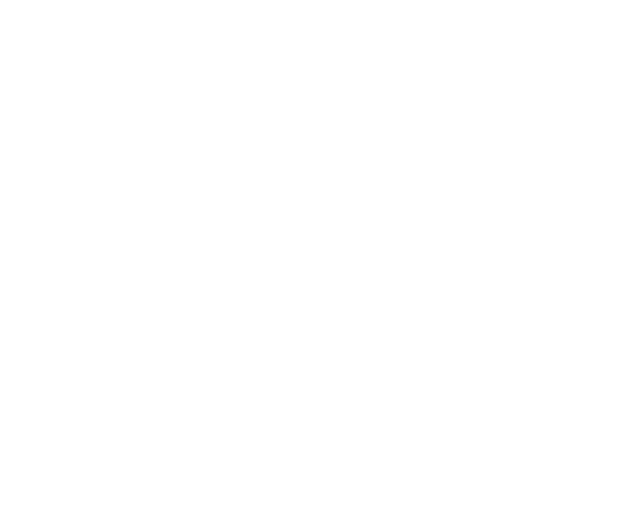
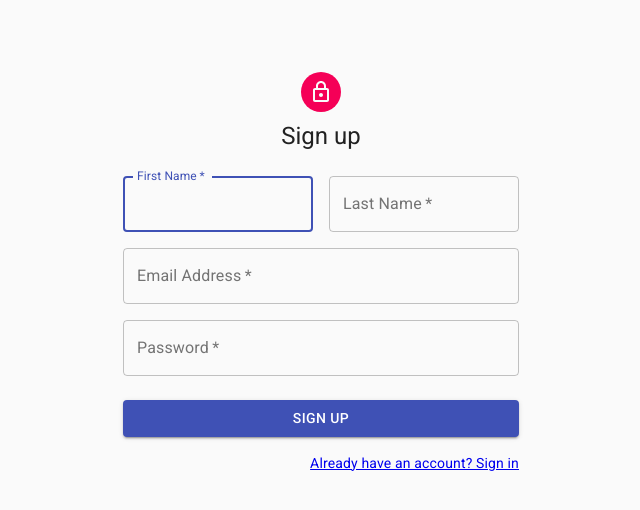
Before and after one commit to shrish-sharma-git/pin-it-react, a React (Create React App) app: page /SignUp in a window 1280 px wide. Shown: the top 510 px of the page, without its empty margins (319-959 px from the left). Built offline with nearby package versions, Linux system fonts and the light colour scheme.

Commit message:
FIREBASE init and Signup & SignIN Components

```diff
--- a/package.json
+++ b/package.json
@@ -8,6 +8,7 @@
     "@testing-library/jest-dom": "^5.14.1",
     "@testing-library/react": "^11.2.7",
     "@testing-library/user-event": "^12.8.3",
+    "firebase": "^8.7.1",
     "react": "^17.0.2",
     "react-dom": "^17.0.2",
     "react-router-dom": "^5.2.0",
--- a/src/App.js
+++ b/src/App.js
@@ -1,6 +1,8 @@
 import { BrowserRouter as Router, Route, Switch } from "react-router-dom";
 import Notes from './components/Notes';
 import MakeNote from './components/MakeNote';
+import SignIn from "./components/auth/SignIn";
+import SignUp from "./components/auth/SignUp";
 
 function App() {
   return (
@@ -12,6 +14,12 @@ function App() {
         <Route path='/MakeNote'>
           <MakeNote />
         </Route>
+        <Route path='/SignIn'>
+          <SignIn />
+        </Route>
+        <Route path='/SignUp'>
+          <SignUp />
+        </Route>
       </Switch>
     </Router>
   );
--- /dev/null
+++ b/src/components/auth/SignIn.js
@@ -0,0 +1,98 @@
+import React from 'react';
+import Avatar from '@material-ui/core/Avatar';
+import Button from '@material-ui/core/Button';
+import CssBaseline from '@material-ui/core/CssBaseline';
+import TextField from '@material-ui/core/TextField';
+import FormControlLabel from '@material-ui/core/FormControlLabel';
+import Checkbox from '@material-ui/core/Checkbox';
+import {Link} from 'react-router-dom';
+import Grid from '@material-ui/core/Grid';
+import Box from '@material-ui/core/Box';
+import LockOutlinedIcon from '@material-ui/icons/LockOutlined';
+import Typography from '@material-ui/core/Typography';
+import { makeStyles } from '@material-ui/core/styles';
+import Container from '@material-ui/core/Container';
+
+const useStyles = makeStyles((theme) => ({
+  paper: {
+    marginTop: theme.spacing(8),
+    display: 'flex',
+    flexDirection: 'column',
+    alignItems: 'center',
+  },
+  avatar: {
+    margin: theme.spacing(1),
+    backgroundColor: theme.palette.secondary.main,
+  },
+  form: {
+    width: '100%', // Fix IE 11 issue.
+    marginTop: theme.spacing(1),
+  },
+  submit: {
+    margin: theme.spacing(3, 0, 2),
+  },
+}));
+
+export default function SignIn() {
+  const classes = useStyles();
+
+  return (
+    <Container component="main" maxWidth="xs">
+      <CssBaseline />
+      <div className={classes.paper}>
+        <Avatar className={classes.avatar}>
+          <LockOutlinedIcon />
+        </Avatar>
+        <Typography component="h1" variant="h5">
+          Sign in
+        </Typography>
+        <form className={classes.form} noValidate>
+          <TextField
+            variant="outlined"
+            margin="normal"
+            required
+            fullWidth
+            id="email"
+            label="Email Address"
+            name="email"
+            autoComplete="email"
+            autoFocus
+          />
+          <TextField
+            variant="outlined"
+            margin="normal"
+            required
+            fullWidth
+            name="password"
+            label="Password"
+            type="password"
+            id="password"
+            autoComplete="current-password"
+          />
+          <FormControlLabel
+            control={<Checkbox value="remember" color="primary" />}
+            label="Remember me"
+          />
+          <Button
+            type="submit"
+            fullWidth
+            variant="contained"
+            color="primary"
+            className={classes.submit}
+          >
+            Sign In
+          </Button>
+          <Grid container>
+            <Grid item xs>
+            </Grid>
+            <Grid item>
+              <Link to='/SignUp' variant="body2">
+                Don't have an account? Sign Up
+              </Link>
+            </Grid>
+          </Grid>
+        </form>
+      </div>
+    </Container>
+  );
+}
--- /dev/null
+++ b/src/components/auth/SignUp.js
@@ -0,0 +1,118 @@
+import React from 'react';
+import Avatar from '@material-ui/core/Avatar';
+import Button from '@material-ui/core/Button';
+import CssBaseline from '@material-ui/core/CssBaseline';
+import TextField from '@material-ui/core/TextField';
+import FormControlLabel from '@material-ui/core/FormControlLabel';
+import Checkbox from '@material-ui/core/Checkbox';
+import {Link} from 'react-router-dom';
+import Grid from '@material-ui/core/Grid';
+import Box from '@material-ui/core/Box';
+import LockOutlinedIcon from '@material-ui/icons/LockOutlined';
+import Typography from '@material-ui/core/Typography';
+import { makeStyles } from '@material-ui/core/styles';
+import Container from '@material-ui/core/Container';
+
+const useStyles = makeStyles((theme) => ({
+  paper: {
+    marginTop: theme.spacing(8),
+    display: 'flex',
+    flexDirection: 'column',
+    alignItems: 'center',
+  },
+  avatar: {
+    margin: theme.spacing(1),
+    backgroundColor: theme.palette.secondary.main,
+  },
+  form: {
+    width: '100%', // Fix IE 11 issue.
+    marginTop: theme.spacing(3),
+  },
+  submit: {
+    margin: theme.spacing(3, 0, 2),
+  },
+}));
+
+export default function SignUp() {
+  const classes = useStyles();
+
+  return (
+    <Container component="main" maxWidth="xs">
+      <CssBaseline />
+      <div className={classes.paper}>
+        <Avatar className={classes.avatar}>
+          <LockOutlinedIcon />
+        </Avatar>
+        <Typography component="h1" variant="h5">
+          Sign up
+        </Typography>
+        <form className={classes.form} noValidate>
+          <Grid container spacing={2}>
+            <Grid item xs={12} sm={6}>
+              <TextField
+                autoComplete="fname"
+                name="firstName"
+                variant="outlined"
+                required
+                fullWidth
+                id="firstName"
+                label="First Name"
+                autoFocus
+              />
+            </Grid>
+            <Grid item xs={12} sm={6}>
+              <TextField
+                variant="outlined"
+                required
+                fullWidth
+                id="lastName"
+                label="Last Name"
+                name="lastName"
+                autoComplete="lname"
+              />
+            </Grid>
+            <Grid item xs={12}>
+              <TextField
+                variant="outlined"
+                required
+                fullWidth
+                id="email"
+                label="Email Address"
+                name="email"
+                autoComplete="email"
+              />
+            </Grid>
+            <Grid item xs={12}>
+              <TextField
+                variant="outlined"
+                required
+                fullWidth
+                name="password"
+                label="Password"
+                type="password"
+                id="password"
+                autoComplete="current-password"
+              />
+            </Grid>
+          </Grid>
+          <Button
+            type="submit"
+            fullWidth
+            variant="contained"
+            color="primary"
+            className={classes.submit}
+          >
+            Sign Up
+          </Button>
+          <Grid container justifyContent="flex-end">
+            <Grid item>
+              <Link to='/SignIn' variant="body2">
+                Already have an account? Sign in
+              </Link>
+            </Grid>
+          </Grid>
+        </form>
+      </div>
+    </Container>
+  );
+}
```
Also changed, not shown: src/firebase/config.js (added, +21 -0 lines), 1 other file (tests, documents, lock files or other folders).
